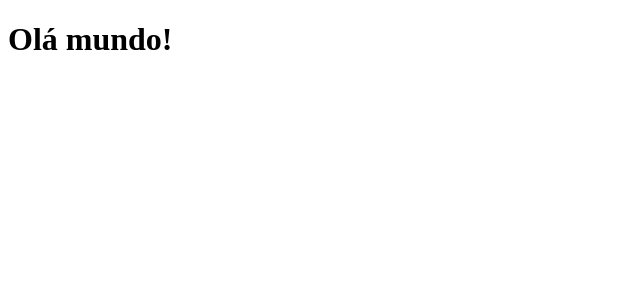
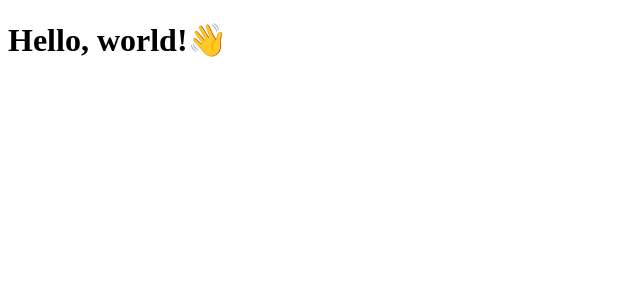
Before and after one commit to Vinicius-C13/copia-tabnews, a Next.js app: page / in a window 1280 px wide. Shown: the top 300 px of the page, without its empty margins (0-640 px from the left). Built offline with nearby package versions, Linux system fonts and the light colour scheme.

Commit message:
alterar mensagem da pagina principal

```diff
--- a/pages/index.js
+++ b/pages/index.js
@@ -1,6 +1,6 @@
 //Exemplo de componente básico do React
 function Home() {
-    return <h1>Olá mundo!</h1>
+    return <h1>Hello, world!👋</h1>
 }
 
 //O export precisa ter o default para definir que apenas esse componente será exportado
```
